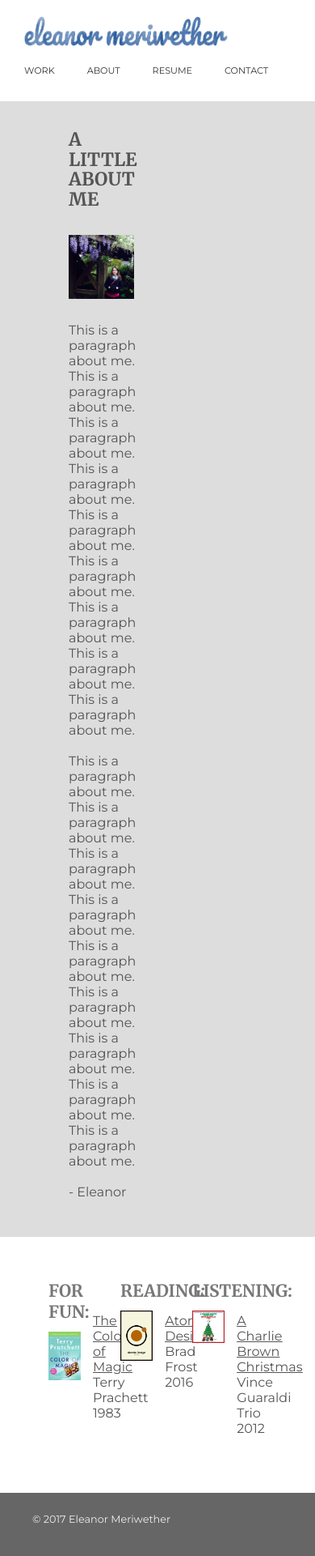
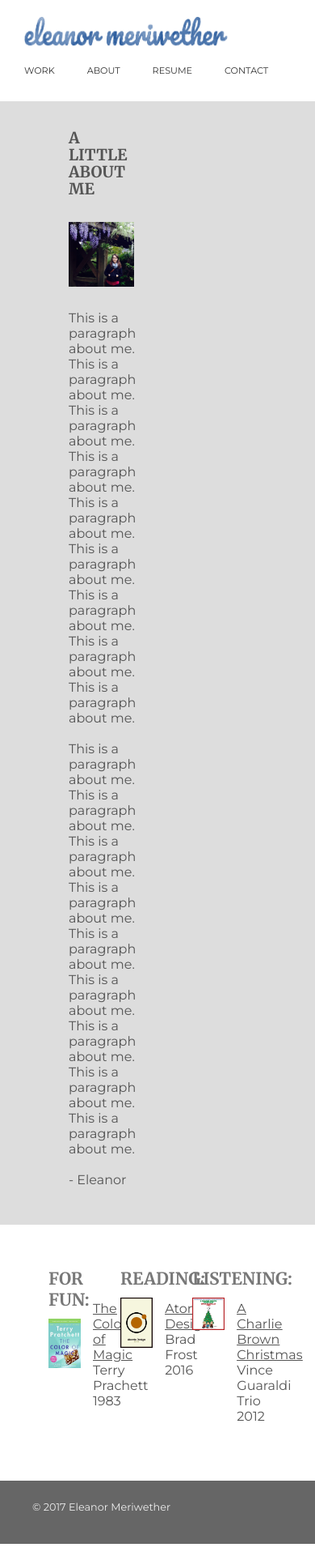
Before and after one commit to emeriwether/emeriwether.github.io, a Jekyll site: the page built from about.html, in a window 390 px wide. Shown: the whole page at 81% size. Built offline with Jekyll 4.4.1, drawn with Linux system fonts in a browser that asks for light colours; nearby versions of some CDN libraries.

Commit message:
adjust styling on about me for media queries

```diff
--- a/css/styles.css
+++ b/css/styles.css
@@ -144,8 +144,12 @@
 -----------
 */
 @media screen and (max-width: 1053px) {
+    /* Navigation */
     nav > ul { padding-left: 55%;  transition: padding-left 0.2s; }
+
+    /* About Me */
     section.main article div h2 { font-size: 1.4em; }
+    section.main article div p { padding-top: 60px; }
 }
 
 @media screen and (max-width: 948px) {
@@ -155,6 +159,9 @@
     /* Navigation */
     nav { padding-top: 70px; }
     nav ul { padding-left: 10px; transition: padding-left 0.2s; }
+
+    /* About Me */
+    section.main article div h2 { font-size: 1.2em; }
 }
 
 @media screen and (max-width: 842px) {
```
